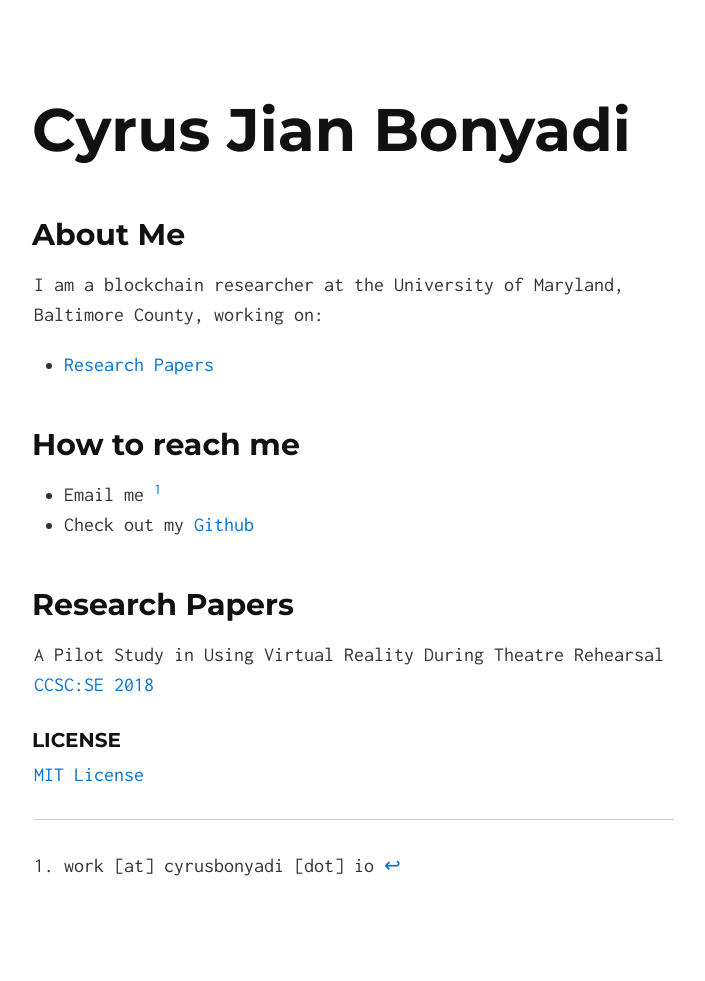
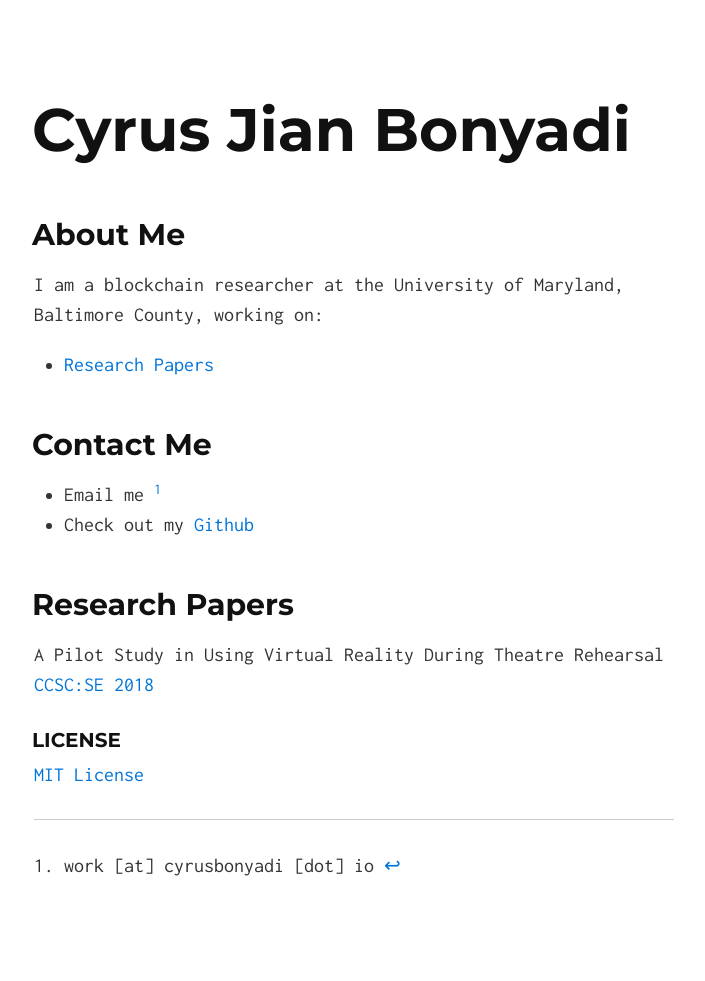
Before and after one commit to pleoxconfusa/pleoxconfusa.github.io, a Jekyll site: the page built from index.md, in a window 1280 px wide. Shown: the whole page, without its empty margins (286-991 px from the left). Built offline with Jekyll 4.4.1, drawn with Linux system fonts in a browser that asks for light colours; our own code applies the rules of GitHub Pages for plain Markdown files.

Commit message:
Update index.md

```diff
--- a/index.md
+++ b/index.md
@@ -7,7 +7,7 @@ layout: default
 I am a blockchain researcher at the University of Maryland, Baltimore County, working on:
 + [Research Papers](#papers)
 
-## How to reach me
+## Contact Me
 + Email me [^1]
 + Check out my [Github](https://github.com/cbonyadi)
 
```
